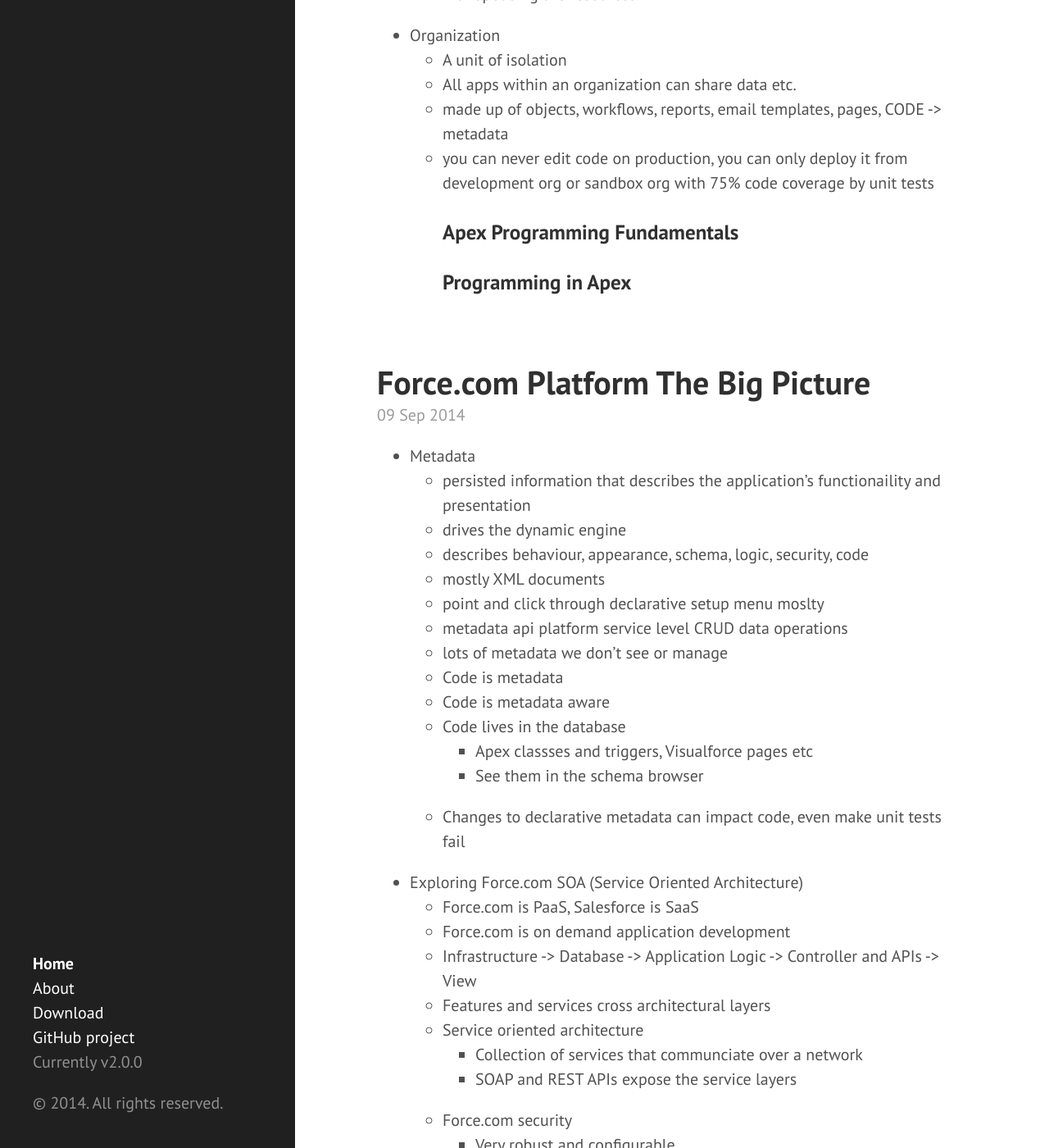
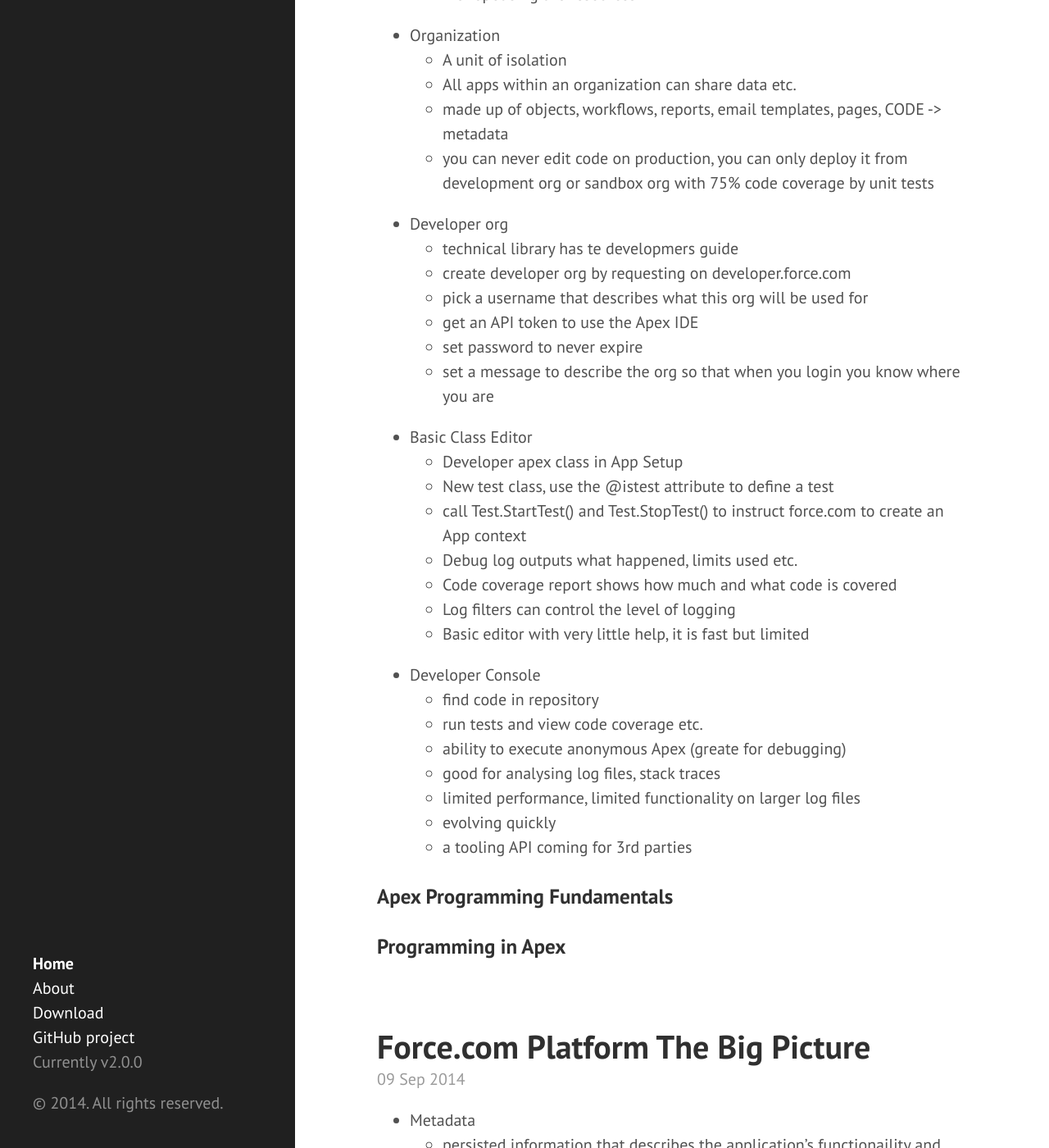
Before and after one commit to eneiand/eneiand.github.io, a Jekyll site: the page built from index.html, in a window 1280 px wide and 1400 px high, scrolled down 832 px. Shown: the whole window at 82% size. Built offline with Jekyll 4.4.1, drawn with Linux system fonts in a browser that asks for light colours; Markdown is read by kramdown in place of the engine named in the settings; the list of posts is cut into pages by our own code.

Commit message:
Update 2014-09-10-force.com-apex-fundamentals.md

```diff
--- a/_posts/2014-09-10-force.com-apex-fundamentals.md
+++ b/_posts/2014-09-10-force.com-apex-fundamentals.md
@@ -1,10 +1,12 @@
 ## Force.com and Apex Fundamentals for Developers
+
 ### Introduction and Scope
 * Nobody likes to be a beginner
 * Start with what we know and try to map it to the new domain
 * Experts know the subtle language differences, best practices, design patterns, limitations, quirks (don't know you don't know)
 * Apex looks familiar, but it is deceptive. Easy to write and test, deployment is another matter.
 * Course + documentation on developer.force.com + Advanced Apex Programming book
+
 ### A Developer's Perspective of Force.com
 * Someone else handles the hardware, backups etc.
 * Force.com
@@ -18,5 +20,29 @@
   * All apps within an organization can share data etc.
   * made up of objects, workflows, reports, email templates, pages, CODE -> metadata
   * you can never edit code on production, you can only deploy it from development org or sandbox org with 75% code coverage by unit tests
+* Developer org
+  * technical library has te developmers guide
+  * create developer org by requesting on developer.force.com
+  * pick a username that describes what this org will be used for
+  * get an API token to use the Apex IDE
+  * set password to never expire
+  * set a message to describe the org so that when you login you know where you are
+* Basic Class Editor
+  * Developer apex class in App Setup
+  * New test class, use the @istest attribute to define a test
+  * call Test.StartTest() and Test.StopTest() to instruct force.com to create an App context
+  * Debug log outputs what happened, limits used etc.
+  * Code coverage report shows how much and what code is covered
+  * Log filters can control the level of logging
+  * Basic editor with very little help, it is fast but limited
+* Developer Console
+  * find code in repository
+  * run tests and view code coverage etc.
+  * ability to execute anonymous Apex (greate for debugging)
+  * good for analysing log files, stack traces
+  * limited performance, limited functionality on larger log files
+  * evolving quickly
+  * a tooling API coming for 3rd parties
+
 ### Apex Programming Fundamentals
 ### Programming in Apex
```
